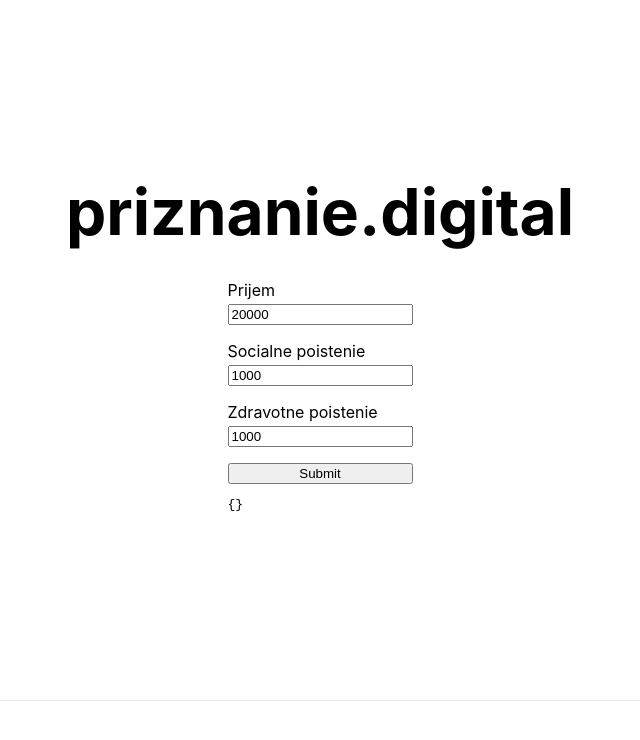
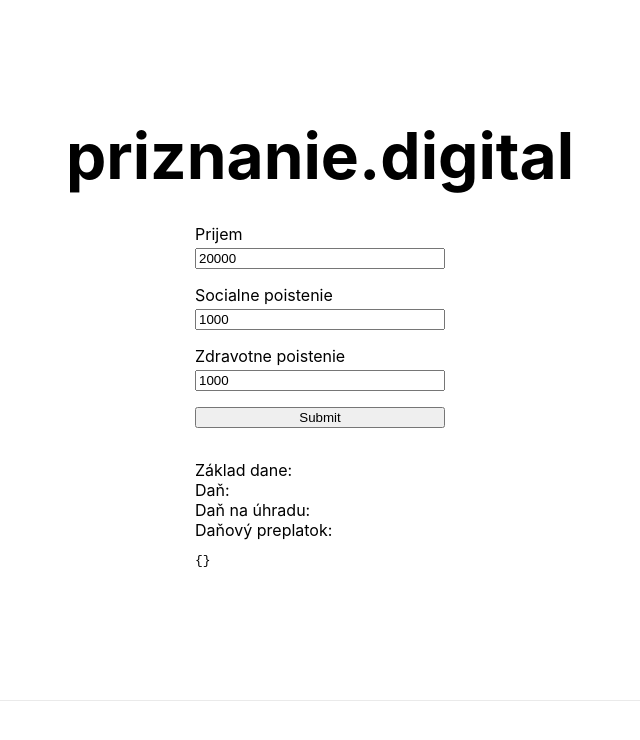
Before and after one commit to slovensko-digital/priznanie-digital, a Next.js app: page / in a window 1280 px wide. Shown: the top 740 px of the page, without its empty margins (320-960 px from the left). Built offline with nearby package versions, Linux system fonts and the light colour scheme.

Commit message:
Add pretty print

```diff
--- a/components/MainForm.module.css
+++ b/components/MainForm.module.css
@@ -1,6 +1,7 @@
 .form {
   display: flex;
   flex-direction: column;
+  width: 250px;
 }
 
 .form label {
@@ -10,3 +11,7 @@
 .form input {
   margin-bottom: 16px;
 }
+
+.summary {
+  margin-top: 32px;
+}
--- a/components/MainForm.tsx
+++ b/components/MainForm.tsx
@@ -26,6 +26,12 @@
         <label htmlFor="priloha3_r13_zdravotne">Zdravotne poistenie</label>
         <Field name="priloha3_r13_zdravotne" type="number" />
         <button type="submit">Submit</button>
+        <div className={styles.summary}>
+          <div>Základ dane: {taxForm.r080_zaklad_dane} </div>
+          <div>Daň: {taxForm.r105_dan}</div>
+          <div>Daň na úhradu: {taxForm.r125_dan_na_uhradu}</div>
+          <div>Daňový preplatok: {taxForm.r126_danovy_preplatok}</div>
+        </div>
         <pre>{JSON.stringify(taxForm, null, 2)}</pre>
       </Form>
     </Formik>
```
